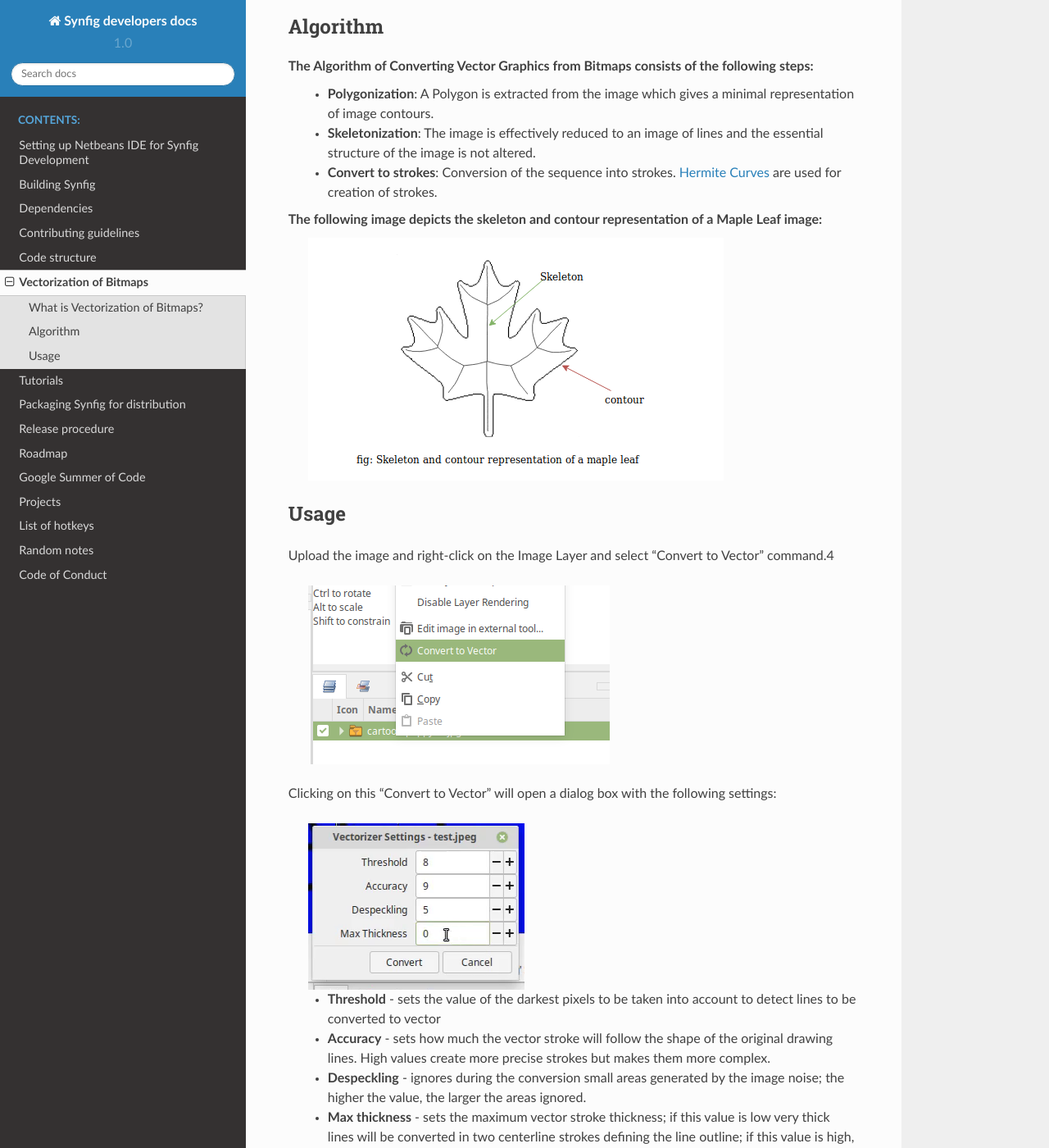
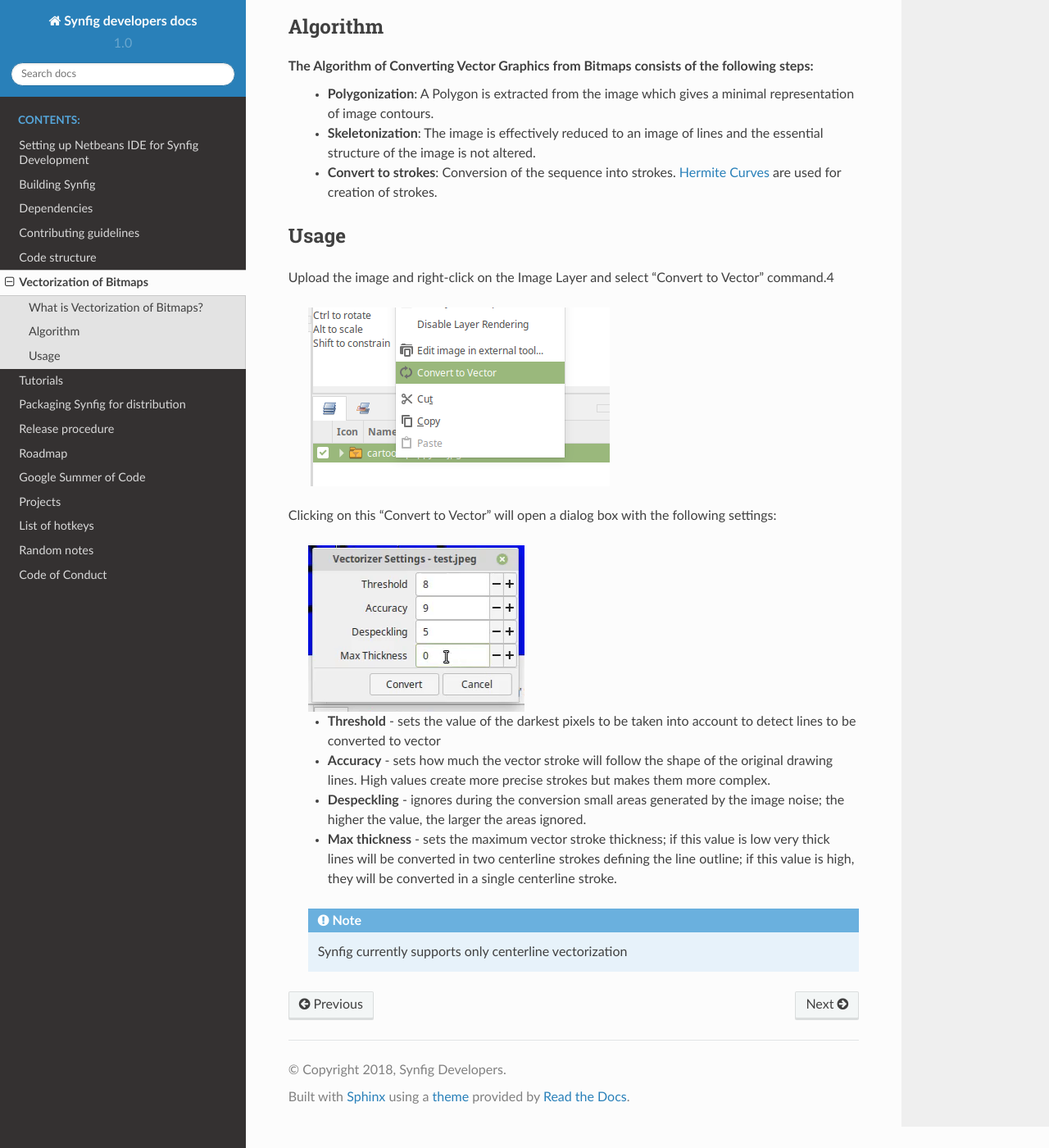
Before and after one commit to synfig/synfig-docs-dev, a Sphinx documentation site: the page built from docs/common/vectorization.rst, in a window 1280 px wide and 1400 px high, scrolled down 536 px. Shown: the whole window at 82% size. Built offline with Sphinx 7.4.7 and the Read the Docs theme 2.0.0, drawn with Linux system fonts in a browser that asks for light colours.

Commit message:
Made changes to vectorization doc

```diff
--- a/docs/common/vectorization.rst
+++ b/docs/common/vectorization.rst
@@ -21,9 +21,6 @@
     * **Skeletonization**: The image is effectively reduced to an image of lines and the essential structure of the image is not altered.
     * **Convert to strokes**: Conversion of the sequence into strokes. `Hermite Curves <https://www.inf.ed.ac.uk/teaching/courses/cg/d3/hermite.html>`_ are used for creation of strokes.
 
-The following image depicts the skeleton and contour representation of a Maple Leaf image:
-    .. image:: ../images/vector_maple.png
-
 
 
 Usage
@@ -41,3 +38,7 @@
     * **Accuracy** - sets how much the vector stroke will follow the shape of the original drawing lines. High values create more precise strokes but makes them more complex.
     * **Despeckling** - ignores during the conversion small areas generated by the image noise; the higher the value, the larger the areas ignored.
     * **Max thickness** - sets the maximum vector stroke thickness; if this value is low very thick lines will be converted in two centerline strokes defining the line outline; if this value is high, they will be converted in a single centerline stroke.
+
+    .. note::
+
+     Synfig currently supports only centerline vectorization
```
Also changed, not shown: docs/images/vector_maple.png (deleted).
